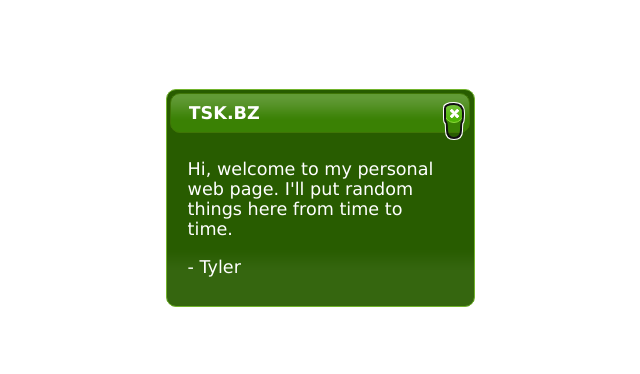
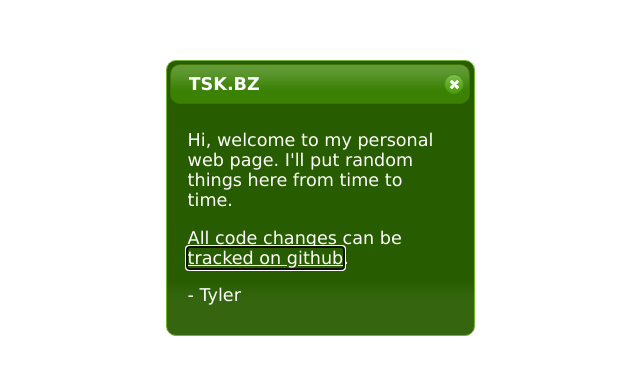
Before and after one commit to Roverok/tsk.bz, a plain HTML site: page index.html in a window 1280 px wide. Shown: the part 202-576 px from the top of the page, without its empty margins (320-960 px from the left). Drawn offline with Linux system fonts and the light colour scheme.

Commit message:
adding github note

```diff
--- a/index.html
+++ b/index.html
@@ -15,6 +15,7 @@ $(function() {
 <body>
 <div id="dialog" title="TSK.BZ">
 <p>Hi, welcome to my personal web page.  I'll put random things here from time to time.</p>
+<p>All code changes can be <a href="https://github.com/tskbz/tsk.bz">tracked on github</a>.</p>
 <p>- Tyler</p>
 </div>
 </body>
```
